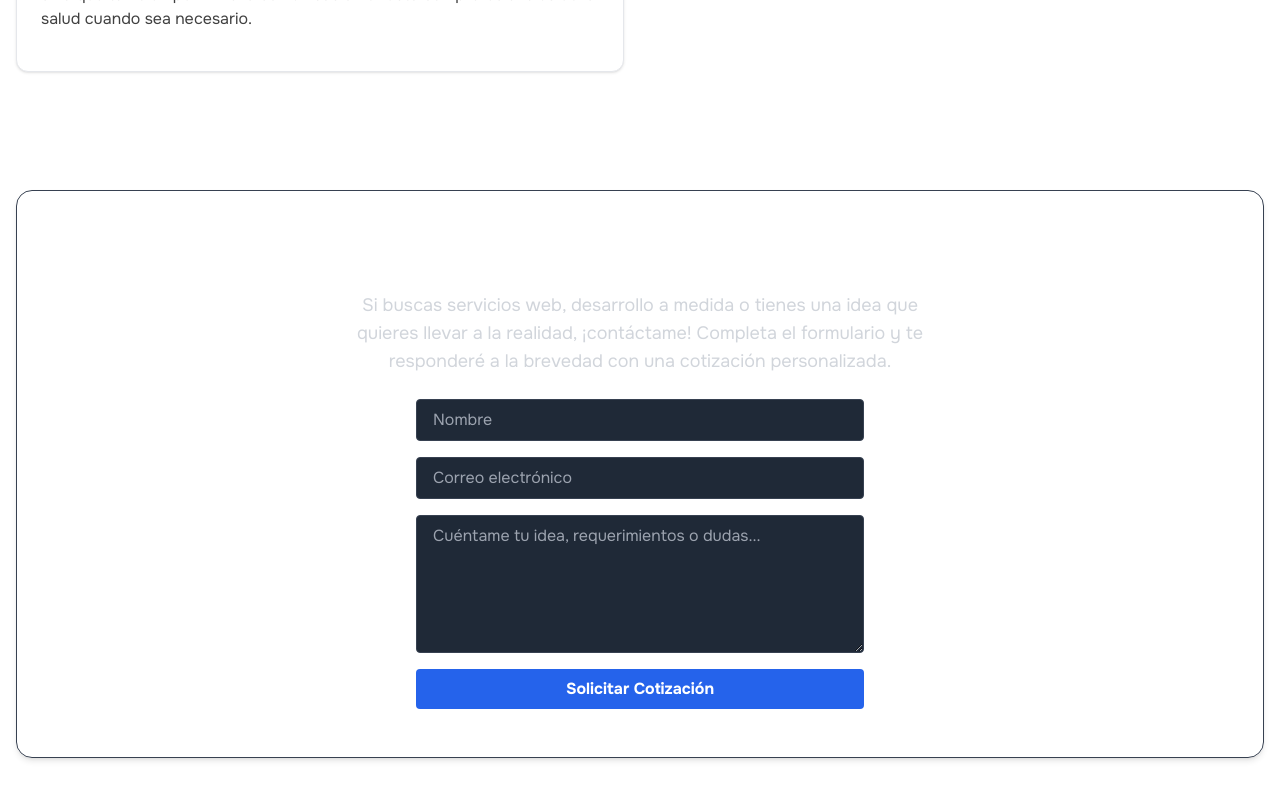
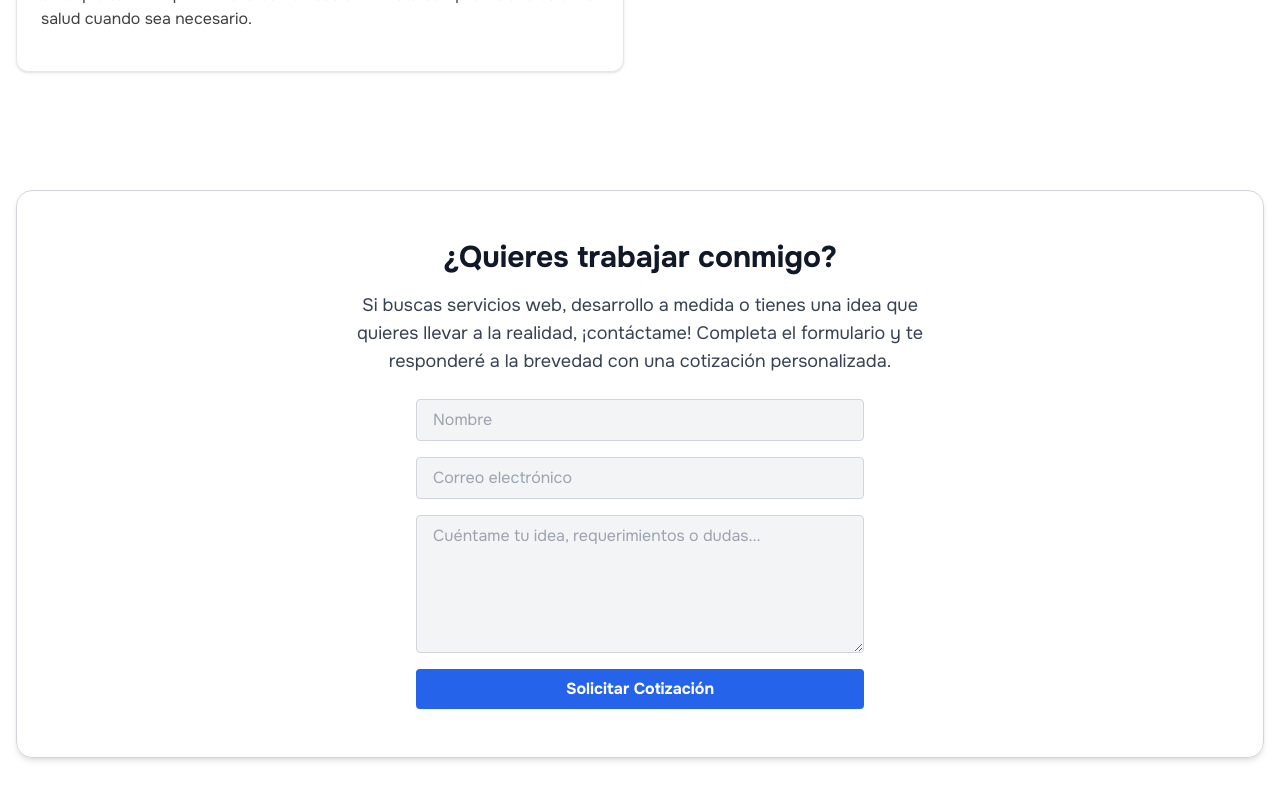
Before and after one commit to thewizardshell/Portfolio, a Next.js app: page / in a window 1280 px wide. Shown: the part 3592-4392 px from the top of the page. Built offline with nearby package versions, Linux system fonts and the light colour scheme.

Commit message:
feat: enhance Contact component styling for improved UI consistency

```diff
--- a/src/components/sections/Contact.tsx
+++ b/src/components/sections/Contact.tsx
@@ -33,9 +33,9 @@ const Contact: React.FC = () => {
   };
 
   return (
-    <section className="py-12 px-4 flex flex-col items-center bg-transparent border border-gray-700 rounded-2xl shadow-md mt-10 backdrop-blur-md">
-      <h2 className="text-3xl font-bold mb-4 text-center text-white">¿Quieres trabajar conmigo?</h2>
-      <p className="mb-6 text-lg text-gray-300 text-center max-w-xl">
+    <section className="py-12 px-4 flex flex-col items-center bg-white/60 dark:bg-black/60 border border-gray-300 dark:border-gray-700 rounded-2xl shadow-md mt-10 backdrop-blur-md transition-colors">
+      <h2 className="text-3xl font-bold mb-4 text-center text-gray-900 dark:text-white">¿Quieres trabajar conmigo?</h2>
+      <p className="mb-6 text-lg text-gray-700 dark:text-gray-300 text-center max-w-xl">
         Si buscas servicios web, desarrollo a medida o tienes una idea que quieres llevar a la realidad, ¡contáctame! Completa el formulario y te responderé a la brevedad con una cotización personalizada.
       </p>
       {submitted ? (
@@ -55,21 +55,21 @@ const Contact: React.FC = () => {
             name="nombre"
             required
             placeholder="Nombre"
-            className="px-4 py-2 rounded bg-gray-800 text-white border border-gray-700 focus:outline-none focus:ring-2 focus:ring-blue-500"
+            className="px-4 py-2 rounded bg-gray-100 dark:bg-gray-800 text-gray-900 dark:text-white border border-gray-300 dark:border-gray-700 focus:outline-none focus:ring-2 focus:ring-blue-500"
           />
           <input
             type="email"
             name="email"
             required
             placeholder="Correo electrónico"
-            className="px-4 py-2 rounded bg-gray-800 text-white border border-gray-700 focus:outline-none focus:ring-2 focus:ring-blue-500"
+            className="px-4 py-2 rounded bg-gray-100 dark:bg-gray-800 text-gray-900 dark:text-white border border-gray-300 dark:border-gray-700 focus:outline-none focus:ring-2 focus:ring-blue-500"
           />
           <textarea
             name="mensaje"
             required
             placeholder="Cuéntame tu idea, requerimientos o dudas..."
             rows={5}
-            className="px-4 py-2 rounded bg-gray-800 text-white border border-gray-700 focus:outline-none focus:ring-2 focus:ring-blue-500"
+            className="px-4 py-2 rounded bg-gray-100 dark:bg-gray-800 text-gray-900 dark:text-white border border-gray-300 dark:border-gray-700 focus:outline-none focus:ring-2 focus:ring-blue-500"
           />
           <button
             type="submit"
```
